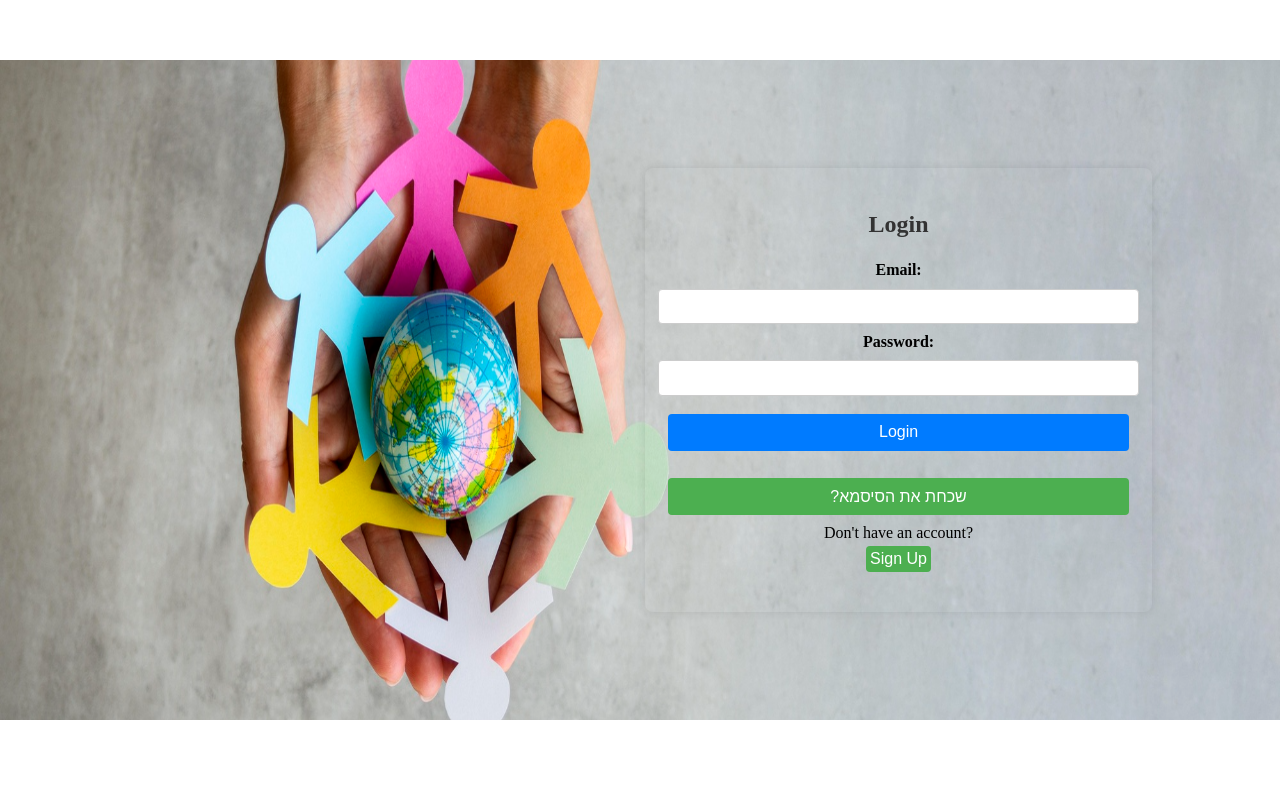
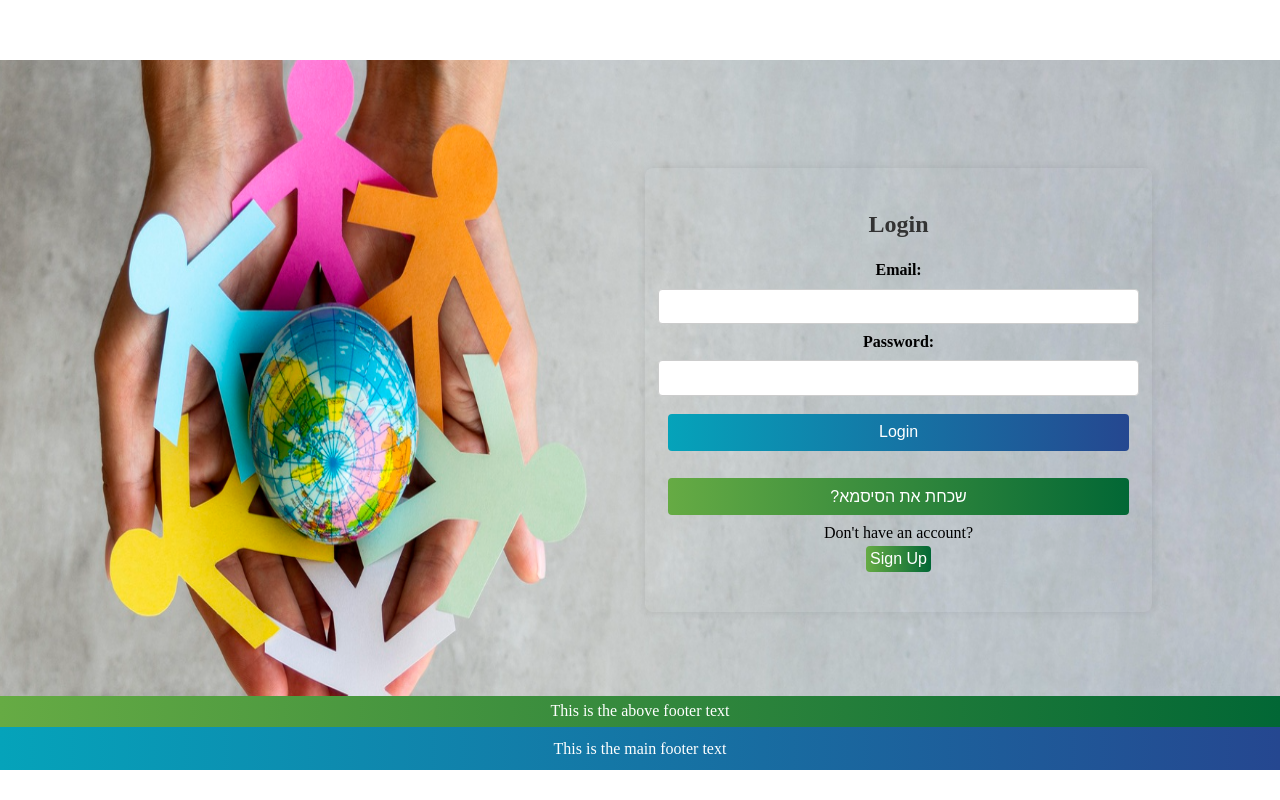
Before and after one commit to TzlilMa/Or-community-association, a React (Create React App) app in the folder my-app/: page /login in a window 1280 px wide. Built offline with nearby package versions, Linux system fonts and the light colour scheme; no server answers.

Commit message:
update the footer and buttons colors of the login page

```diff
--- a/my-app/src/App.css
+++ b/my-app/src/App.css
@@ -76,3 +76,31 @@ body, html, #root, .App {
     transform: rotate(360deg);
   }
 }
+
+/* Common styles for footers */
+.footer-container {
+  position: fixed;
+  bottom: 8%;
+  height: 5%; /* Take up 5% of the height */
+  width: 100%;
+  display: flex;
+  flex-direction: column;
+  align-items: center;
+  justify-content: flex-start;
+}
+
+.above-footer {
+  background: linear-gradient(90deg, #66AB44 0%, #026735 100%);
+  width: 100%;
+  padding: 0.5% 0; /* Smaller height for the above footer */
+  text-align: center;
+  color: #ffffff;
+}
+
+.main-footer {
+  background: linear-gradient(90deg, #05A3BA 0%, #254790 100%);
+  width: 100%;
+  padding: 1% 0; /* Larger height for the main footer */
+  text-align: center;
+  color: white;
+}
--- a/my-app/src/App.js
+++ b/my-app/src/App.js
@@ -56,6 +56,10 @@ const App = () => {
           </Routes>
         )}
       </div>
+      <div className="footer-container">
+        <div className="above-footer">This is the above footer text</div>
+        <div className="main-footer">This is the main footer text</div>
+        </div>
     </div>
   );
 };
--- a/my-app/src/pages/loginPage.js
+++ b/my-app/src/pages/loginPage.js
@@ -66,7 +66,7 @@ const LoginPage = () => {
             <p>Don't have an account? <button onClick={handleSignup}>Sign Up</button></p>
           </div>
         </div>
-    </div>
+      </div>
   );
 };
 
--- a/my-app/src/styles/loginPage.css
+++ b/my-app/src/styles/loginPage.css
@@ -7,7 +7,7 @@ html, body {
 }
 
 .login-background {
-  background-image: url("../assets/login_backround.png");
+  background-image: url("../assets/login_backround_cut.png");
   background-size: 100% 100%; /* This stretches the background image to fill the entire viewport */
   background-repeat: no-repeat; /* Prevents the image from repeating */
   background-color: #f0f0f0; /* Sets a background color to fill any space around the image */
@@ -65,16 +65,17 @@ html, body {
   margin: 2% 0; /* Margin above and below the button */
   border: none; /* No border */
   border-radius: 4px; /* Rounded corners */
-  background-color: #007bff; /* Background color of the button */
+  background: linear-gradient(90deg, #05A3BA 0%, #254790 100%); /* Gradient background color */
   color: white; /* Text color */
   font-size: 1em; /* Font size */
   cursor: pointer; /* Pointer cursor on hover */
   width: 100%; /* Full width to match the input fields */
 }
 
+
 /* Style for the login button on hover */
 .login-form button:hover {
-  background-color: #0056b3; /* Darker background color on hover */
+  background: linear-gradient(90deg, #0267c0 0%, #002d62 100%); /* Gradient background color on hover */
 }
 
 /* Style for error messages */
@@ -93,7 +94,7 @@ html, body {
 
 /* Style for the additional options buttons */
 .additional-options button {
-  background-color: #4CAF50; /* Background color */
+  background: linear-gradient(90deg, #66AB44 0%, #026735 100%); /* Gradient background color */
   color: white; /* Text color */
   border: none; /* No border */
   border-radius: 4px; /* Rounded corners */
@@ -106,7 +107,7 @@ html, body {
 
 /* Style for the additional options buttons on hover */
 .additional-options button:hover {
-  background-color: #45a049; /* Darker background color on hover */
+  background: linear-gradient(90deg, #4A8B32 0%, #014522 100%); /* Gradient background color on hover */
 }
 
 /* Style for the paragraph inside additional options (Sign Up) */
@@ -116,7 +117,7 @@ html, body {
 
 /* Style for the Sign Up button inside the paragraph */
 .additional-options p button {
-  background-color: #4CAF50; /* Background color */
+  background: linear-gradient(90deg, #66AB44 0%, #026735 100%); /* Gradient background color */
   color: white; /* Text color */
   border: none; /* No border */
   border-radius: 4px; /* Rounded corners */
@@ -128,5 +129,5 @@ html, body {
 
 /* Style for the Sign Up button on hover inside the paragraph */
 .additional-options p button:hover {
-  background-color: #45a049; /* Darker background color on hover */
+  background: linear-gradient(90deg, #4A8B32 0%, #014522 100%); /* Gradient background color on hover */
 }
```
Also changed, not shown: my-app/src/assets/login_backround_cut.png (added).
